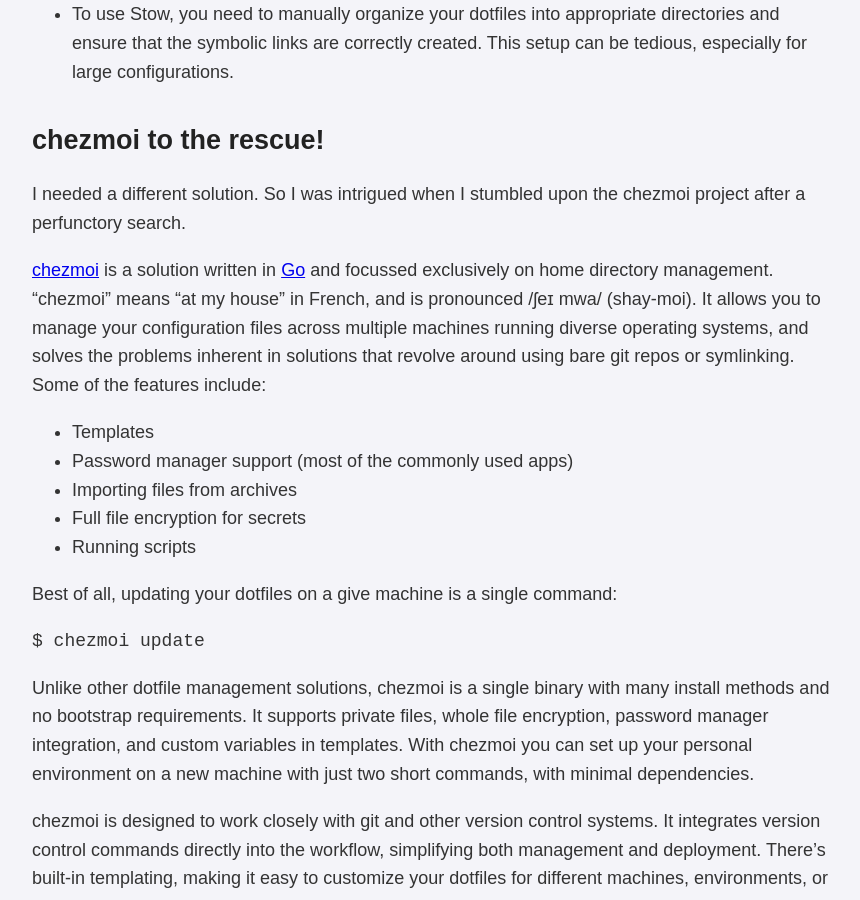
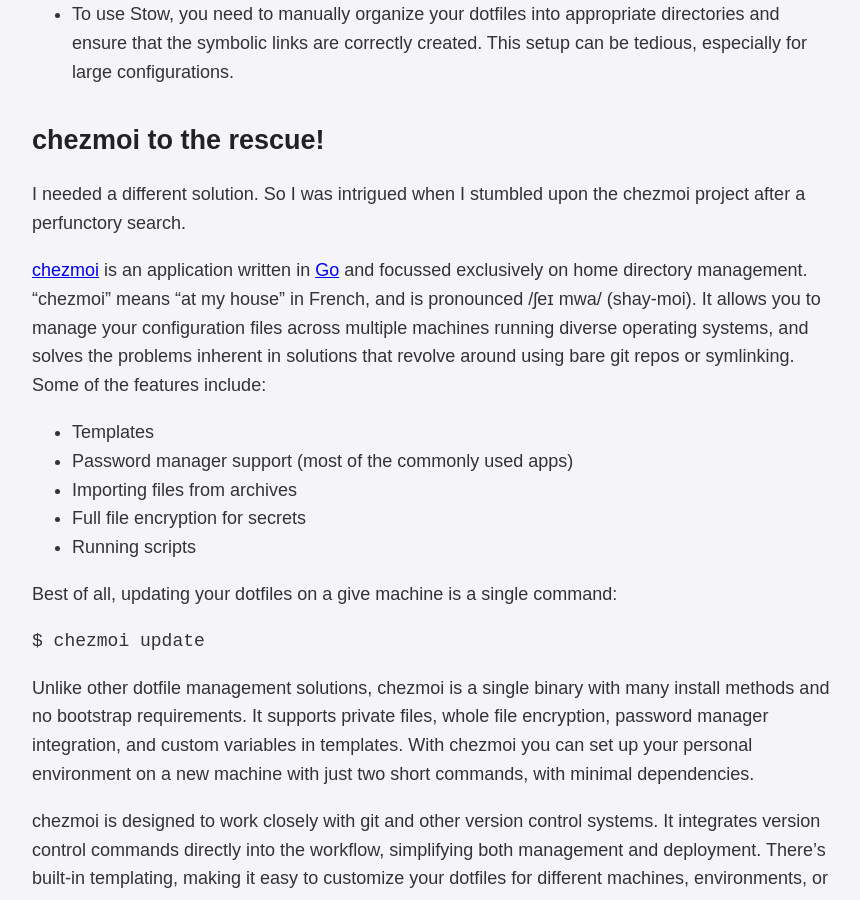
Before and after one commit to stoddart/stoddart.github.io, a Jekyll site: the page built from _posts/2024-09-08-managing-dotfiles-with-chezmoi.md, in a window 1280 px wide and 900 px high, scrolled down 2148 px. Shown: the whole window, without its empty margins (208-1068 px from the left). Built offline with Jekyll 4.4.1, drawn with Linux system fonts in a browser that asks for light colours.

Commit message:
Minor text edit

```diff
--- a/_posts/2024-09-08-managing-dotfiles-with-chezmoi.md
+++ b/_posts/2024-09-08-managing-dotfiles-with-chezmoi.md
@@ -47,7 +47,7 @@ That setup didn't last long. I remembered [GNU stow](https://www.gnu.org/softwar
 
 I needed a different solution. So I was intrigued when I stumbled upon the chezmoi project after a perfunctory search.
 
-[chezmoi](https://www.chezmoi.io) is a solution written in [Go](https://go.dev/) and focussed exclusively on home directory management. "chezmoi" means "at my house" in French, and is pronounced /ʃeɪ mwa/ (shay-moi). It allows you to manage your configuration files across multiple machines running diverse operating systems, and solves the problems inherent in solutions that revolve around using bare git repos or symlinking. Some of the features include:
+[chezmoi](https://www.chezmoi.io) is an application written in [Go](https://go.dev/) and focussed exclusively on home directory management. "chezmoi" means "at my house" in French, and is pronounced /ʃeɪ mwa/ (shay-moi). It allows you to manage your configuration files across multiple machines running diverse operating systems, and solves the problems inherent in solutions that revolve around using bare git repos or symlinking. Some of the features include:
 
 - Templates
 - Password manager support (most of the commonly used apps)
```
